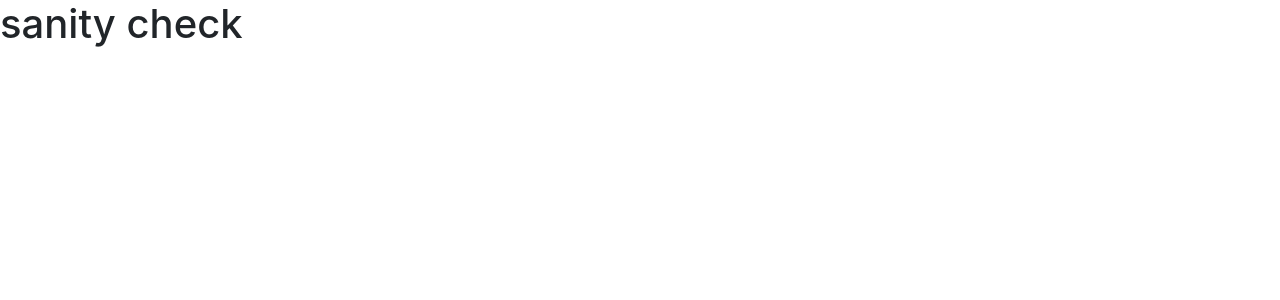
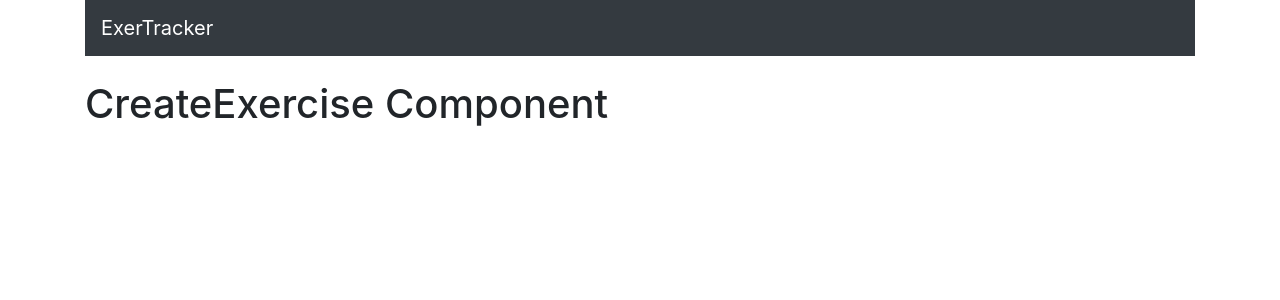
Before and after one commit to JordanAlexander22/MERN-FITNESS, a React (Create React App) app in the folder mern-fitness/: page /create in a window 1280 px wide. Shown: the top 300 px of the page. Built offline with nearby package versions, Linux system fonts and the light colour scheme.

Commit message:
frontend boiler plate router

```diff
--- a/mern-fitness/src/App.js
+++ b/mern-fitness/src/App.js
@@ -1,15 +1,21 @@
 import React from 'react';
-import 'bootstrap/dist/css/bootstrap.min.css'
-import {BrowserRouter as Router, Route} from 'react-router-dom';
+import 'bootstrap/dist/css/bootstrap.min.css';
+import { BrowserRouter as Router, Route } from 'react-router-dom';
+import { Navbar, ExercisesList, EditExercise, CreateUser, CreateExercise } from './components';
 
 function App() {
-  return (
-    <Router>
-    <div className="App">
-   <h1>sanity check</h1>
-    </div>
-    </Router>
-  );
+	return (
+		<Router>
+			<div className="container">
+				<Navbar />
+				<br />
+				<Route path="/" exact component={ExercisesList} />
+				<Route path="/edit/:id" exact component={EditExercise} />
+				<Route path="/create" exact component={CreateExercise} />
+				<Route path="/user" exact component={CreateUser} />
+			</div>
+		</Router>
+	);
 }
 
 export default App;
--- /dev/null
+++ b/mern-fitness/src/components/CreateExercise/CreateExercise.jsx
@@ -0,0 +1,11 @@
+import React, {Component} from 'react';
+import {Link} from 'react-router-dom';
+
+
+export default class CreateExercise extends Component {
+    render() {
+        return (
+           <h1>CreateExercise Component</h1>
+        )
+    }
+}
--- /dev/null
+++ b/mern-fitness/src/components/CreateUser/CreateUser.jsx
@@ -0,0 +1,11 @@
+import React, {Component} from 'react';
+import {Link} from 'react-router-dom';
+
+
+export default class CreateUser extends Component {
+    render() {
+        return (
+           <h1>CreateUser component</h1>
+        )
+    }
+}
--- /dev/null
+++ b/mern-fitness/src/components/EditExercise/EditExercise.jsx
@@ -0,0 +1,11 @@
+import React, {Component} from 'react';
+import {Link} from 'react-router-dom';
+
+
+export default class EditExercise extends Component {
+    render() {
+        return (
+           <h1>EditExercise Component</h1>
+        )
+    }
+}
--- /dev/null
+++ b/mern-fitness/src/components/ExercisesList/ExercisesList.jsx
@@ -0,0 +1,11 @@
+import React, {Component} from 'react';
+import {Link} from 'react-router-dom';
+
+
+export default class ExercisesList extends Component {
+    render() {
+        return (
+           <h1>ExercisesList Component</h1>
+        )
+    }
+}
--- /dev/null
+++ b/mern-fitness/src/components/Navbar/Navbar.jsx
@@ -0,0 +1,13 @@
+import React, {Component} from 'react';
+import {Link} from 'react-router-dom';
+
+
+export default class Navbar extends Component {
+    render() {
+        return (
+            <nav className= 'navbar navbar-dark bg-dark navbar-expand-lg'>
+                <Link to= "/" className= 'navbar-brand'>ExerTracker</Link>
+            </nav>
+        )
+    }
+}
--- /dev/null
+++ b/mern-fitness/src/components/index.js
@@ -0,0 +1,5 @@
+export {default as Navbar} from './Navbar/Navbar';
+export {default as ExercisesList} from './ExercisesList/ExercisesList';
+export {default as EditExercise} from './EditExercise/EditExercise';
+export {default as CreateUser} from './CreateUser/CreateUser';
+export {default as CreateExercise} from './CreateExercise/CreateExercise';
```
